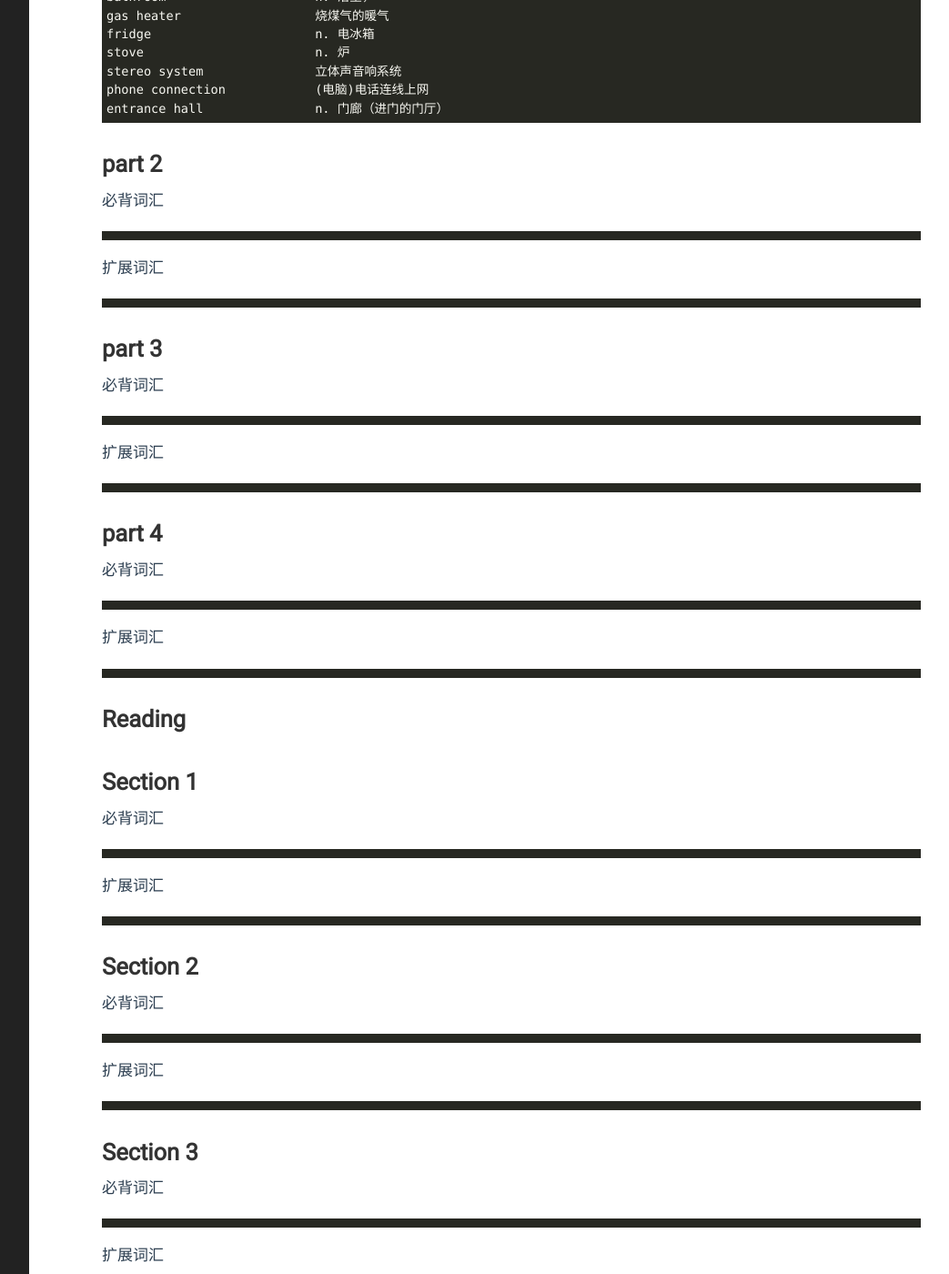
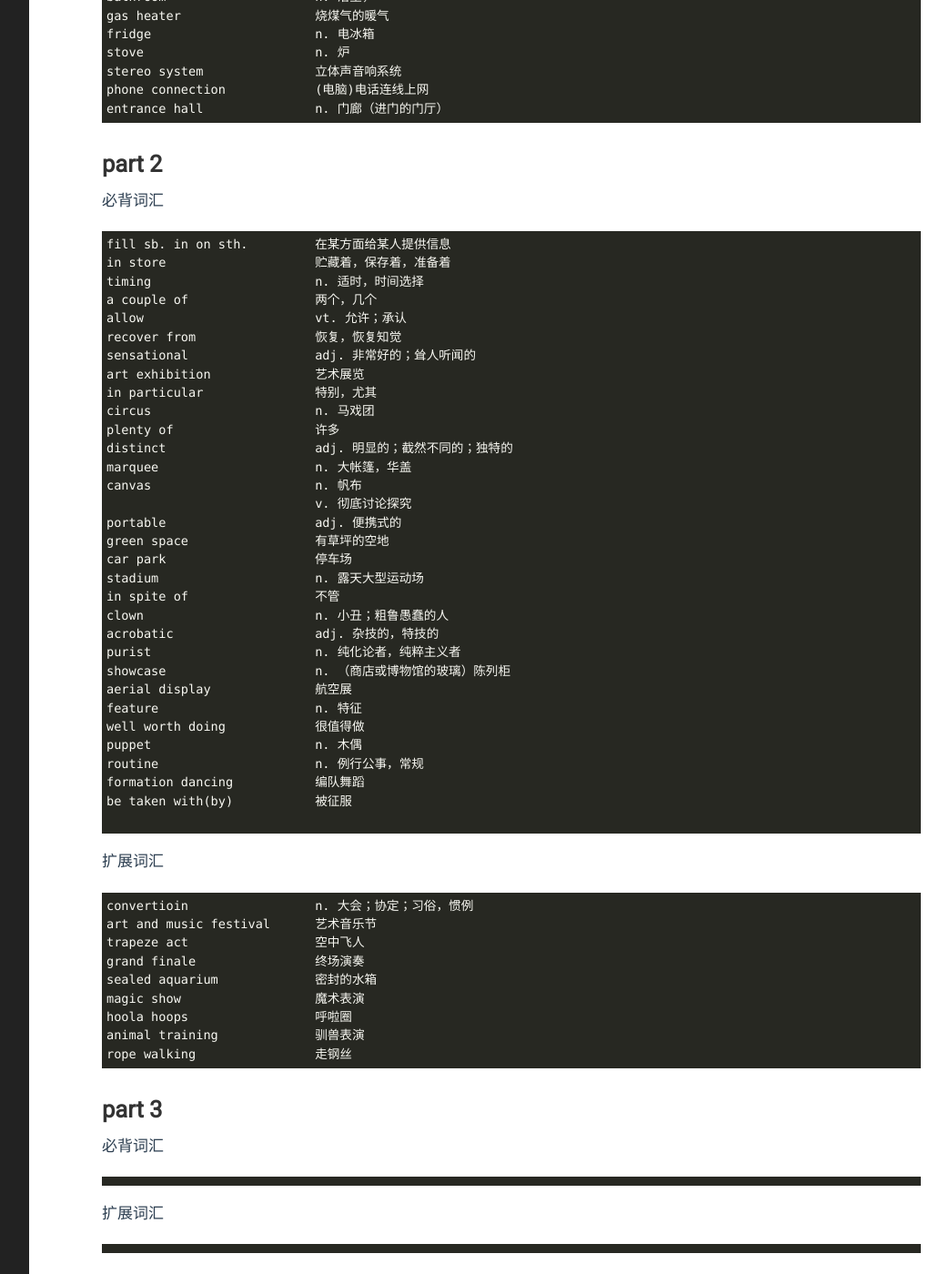
Before and after one commit to yejinp/yejinp.github.io, a Jekyll site: the page built from _posts/2023-07-04-vocabularies for IELTS 4-3 general Training.markdown, in a window 1280 px wide and 1400 px high, scrolled down 1206 px. Shown: the whole window at 91% size, without its empty margins (188-1231 px from the left). Built offline with Jekyll 4.4.1, drawn with Linux system fonts in a browser that asks for light colours.

Commit message:
add some vocabularies

````diff
--- a/_posts/2023-07-04-vocabularies for IELTS 4-3 general Training.markdown
+++ b/_posts/2023-07-04-vocabularies for IELTS 4-3 general Training.markdown
@@ -65,10 +65,51 @@ entrance hall               n. 门廊（进门的门厅）
 # part 2 #
 必背词汇
 ```
+fill sb. in on sth.         在某方面给某人提供信息
+in store                    贮藏着，保存着，准备着
+timing                      n. 适时，时间选择
+a couple of                 两个，几个
+allow                       vt. 允许；承认
+recover from                恢复，恢复知觉
+sensational                 adj. 非常好的；耸人听闻的
+art exhibition              艺术展览
+in particular               特别，尤其
+circus                      n. 马戏团
+plenty of                   许多
+distinct                    adj. 明显的；截然不同的；独特的
+marquee                     n. 大帐篷，华盖
+canvas                      n. 帆布
+                            v. 彻底讨论探究
+portable                    adj. 便携式的
+green space                 有草坪的空地
+car park                    停车场
+stadium                     n. 露天大型运动场
+in spite of                 不管
+clown                       n. 小丑；粗鲁愚蠢的人
+acrobatic                   adj. 杂技的，特技的
+purist                      n. 纯化论者，纯粹主义者
+showcase                    n. （商店或博物馆的玻璃）陈列柜
+aerial display              航空展
+feature                     n. 特征
+well worth doing            很值得做
+puppet                      n. 木偶
+routine                     n. 例行公事，常规
+formation dancing           编队舞蹈
+be taken with(by)           被征服
+
 ```
 扩展词汇
 
 ```
+convertioin                 n. 大会；协定；习俗，惯例
+art and music festival      艺术音乐节
+trapeze act                 空中飞人
+grand finale                终场演奏
+sealed aquarium             密封的水箱
+magic show                  魔术表演
+hoola hoops                 呼啦圈
+animal training             驯兽表演
+rope walking                走钢丝
 ```
 
 # part 3 #
````
